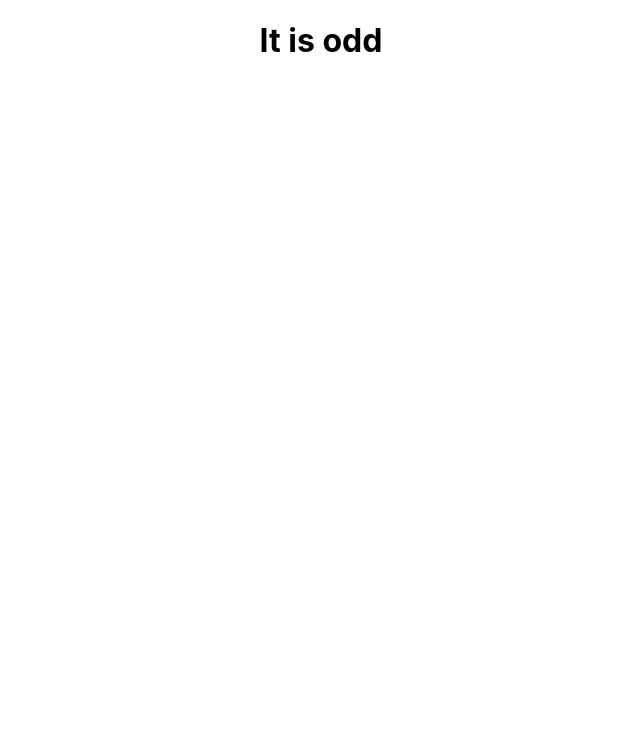
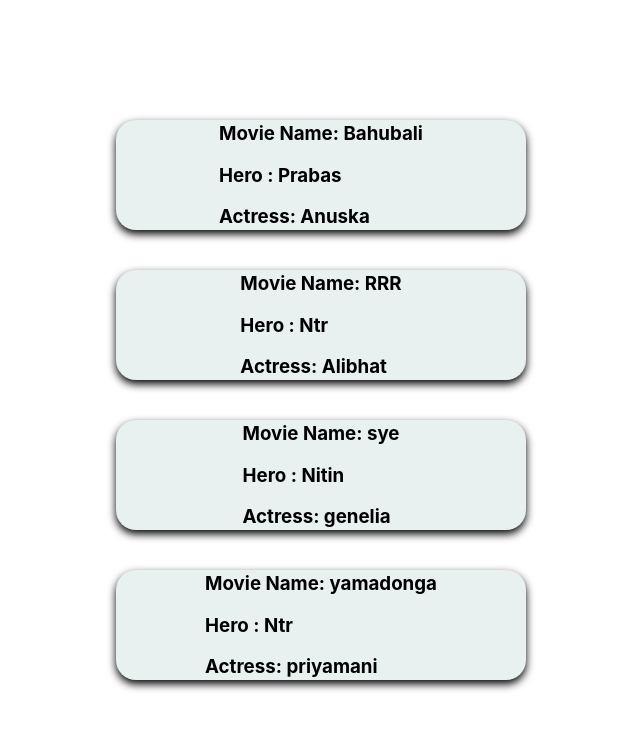
Before and after one commit to luckyreact/react-first, a React (Create React App) app in the folder benifits/: page / in a window 1280 px wide. Shown: the top 730 px of the page, without its empty margins (319-959 px from the left). Built offline with nearby package versions, Linux system fonts and the light colour scheme.

Commit message:
style tutorials

```diff
--- a/benifits/src/App.css
+++ b/benifits/src/App.css
@@ -1,38 +1,8 @@
 .App {
-  text-align: center;
-}
-
-.App-logo {
-  height: 40vmin;
-  pointer-events: none;
-}
-
-@media (prefers-reduced-motion: no-preference) {
-  .App-logo {
-    animation: App-logo-spin infinite 20s linear;
-  }
-}
-
-.App-header {
-  background-color: #282c34;
-  min-height: 100vh;
   display: flex;
-  flex-direction: column;
   align-items: center;
   justify-content: center;
-  font-size: calc(10px + 2vmin);
-  color: white;
+  flex-direction: column;
+  margin-top: 100px;
+  /* background-color: rgb(152, 206, 206); */
 }
-
-.App-link {
-  color: #61dafb;
-}
-
-@keyframes App-logo-spin {
-  from {
-    transform: rotate(0deg);
-  }
-  to {
-    transform: rotate(360deg);
-  }
-}
--- a/benifits/src/App.js
+++ b/benifits/src/App.js
@@ -11,6 +11,9 @@ import BindingEventHandler from './components/BindingEventHandler'
 import FuncInProps from './components/FuncInProps'
 import ConditionalRendering from './components/conditionalRendering'
 import ConditionalRenderingWithTernery from './components/ConditionalRenderingWithTernery'
+import ListRendering from './components/ListRendering'
+import DemoStyle from './components/DemoForStyles/DemoStyle'
+import DemoForStyles2 from './components/DemoForStyles2/DemoForStyles2'
 
 function App() {
     // var name = 'bunny';
@@ -34,7 +37,10 @@ function App() {
         {/* <BindingEventHandler /> */}
         {/* <FuncInProps name={name} buttonHandlerfunction = {buttonHandler}/> */}
         {/* <ConditionalRendering /> */}
-        <ConditionalRenderingWithTernery />
+        {/* <ConditionalRenderingWithTernery /> */}
+        {/* <ListRendering /> */}
+        {/* <DemoStyle /> */}
+        <DemoForStyles2 />
       </div>
     )
 }
--- /dev/null
+++ b/benifits/src/components/DemoForStyles/DemoStyle.css
@@ -0,0 +1,12 @@
+.card {
+  width: 30%;
+  height: 400px;
+  /* border: 2px solid black; */
+  border-radius: 20px;
+  background-color: rgb(233, 240, 240);
+  box-shadow: 0 4px 8px rgba(0, 0, 0.05);
+  display: flex;
+  flex-direction: column;
+  align-items: center;
+  justify-content: center;
+}
--- /dev/null
+++ b/benifits/src/components/DemoForStyles/DemoStyle.js
@@ -0,0 +1,17 @@
+import React, { Component } from 'react'
+import './DemoStyle.css'
+
+class DemoStyle extends Component {
+    render() {
+        return (
+            <div className="card">
+                <h2 style={{backgroundColor:'blue',fontSize:'50px'}}>Name: bunny</h2>
+                <h2 style={{backgroundColor:'red'}}>age: 25</h2>
+                <h2 style={{backgroundColor:'green'}}>place: akp</h2>
+                <h2 style={{backgroundColor:'pink'}}>technology: React</h2>
+            </div>
+        )
+    }
+}
+
+export default DemoStyle
--- /dev/null
+++ b/benifits/src/components/DemoForStyles2/DemoForStyle2.css
@@ -0,0 +1,13 @@
+.Parent {
+  width: 400px;
+  height: 100px;
+  border-radius: 20px;
+  background-color: rgb(233, 240, 240);
+  box-shadow: 0 4px 8px rgba(0, 0, 0.05);
+  display: flex;
+  align-items: center;
+  justify-content: center;
+  flex-direction: column;
+  margin: 20px;
+  padding: 5px;
+}
--- /dev/null
+++ b/benifits/src/components/DemoForStyles2/DemoForStyles2.js
@@ -0,0 +1,38 @@
+import React, { Component } from 'react'
+import './DemoForStyle2.css'
+
+class DemoForStyles2 extends Component {
+    render() {
+        let movies =["Bahubali","RRR","Vikramarkudu","yemaDonga",'sye']
+        let moviesObj =[{id:1,movie:"Bahubali",hero:'Prabas',actress:'Anuska'},
+                        {id:2,movie:"RRR",hero:'Ntr',actress:'Alibhat'},
+                        {id:3,movie:"sye",hero:'Nitin',actress:'genelia'},
+                        {id:4,movie:"yamadonga",hero:'Ntr',actress:'priyamani'}
+                    ]
+        return (
+            <>
+            {moviesObj.map((x)=>
+                <div className='Parent' key={x.id}>
+                    <div>
+                  <h3> Movie Name:  {x.movie}</h3>
+                  <h3>  Hero : {x.hero}</h3>
+                  <h3> Actress:  {x.actress}</h3>
+                  </div>
+                </div>
+                 )
+               }
+
+                {/* <div className='Parent'>
+                  <h2>  {movies[1]}</h2>
+                </div>
+                <div className='Parent'>
+                  <h2>  {movies[2]}</h2>
+                </div> */}
+
+            </>
+
+        )
+    }
+}
+
+export default DemoForStyles2
--- /dev/null
+++ b/benifits/src/components/ListRendering.js
@@ -0,0 +1,22 @@
+import React, { Component } from 'react'
+
+export class ListRendering extends Component {
+
+    render() {
+        const data = [{id:1,name:'bunny',place:'akp',age:'25'},{id:2,name:'sunny',place:'vizag',age:'30'},{id:3,name:'honey',place:'gajuwaka',age:'34'}]
+        return (
+            <div>
+                {data.map((x)=>(
+                <h1 key={x.id}>Name:{x.name} ,place:{x.place} ,age:{x.age}</h1>
+                )
+                )}
+                {/* <h1>{data[0].name}</h1>
+                <h1>{data[1].name}</h1>
+                <h1>{data[2].name}</h1> */}
+
+            </div>
+        )
+    }
+}
+
+export default ListRendering
```
